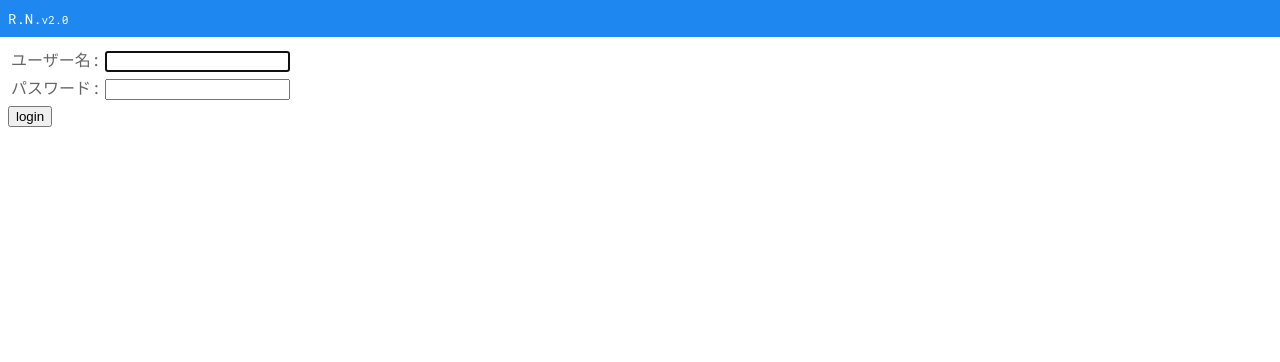
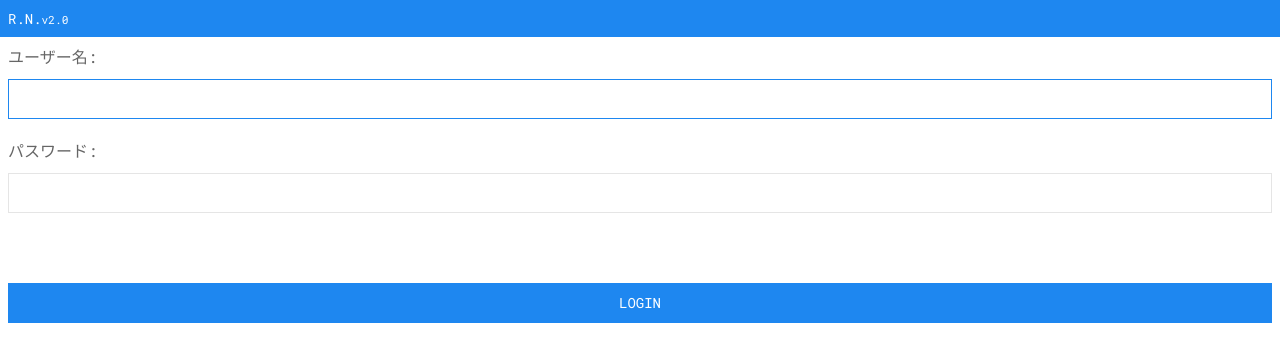
Before and after one commit to shg25/rnsite, a Django app: page /accounts/login/ in a window 1280 px wide. Shown: the top 362 px of the page. Run offline with Django 3.2, Linux system fonts and the light colour scheme; some libraries are stand-ins or nearby versions.

Commit message:
Djangoの入力フォームにCSSを適用

```diff
--- a/airs/templates/registration/login.html
+++ b/airs/templates/registration/login.html
@@ -1,5 +1,6 @@
 {% extends '../airs/base.html' %}
 {% comment %} {% load static %} {% endcomment %}
+{% load widget_tweaks %}
 
 {% block title %}ログイン - R.N.{% endblock title %}
 
@@ -23,18 +24,18 @@
 
 <form method="post" action="{% url 'login' %}">
 {% csrf_token %}
-<table>
-<tr>
-    <td>{{ form.username.label_tag }}</td>
-    <td>{{ form.username }}</td>
-</tr>
-<tr>
-    <td>{{ form.password.label_tag }}</td>
-    <td>{{ form.password }}</td>
-</tr>
-</table>
 
-<input type="submit" value="login">
+<div class="uk-margin-bottom">
+    <div class="uk-margin-small-bottom">{{ form.username.label_tag }}</div>
+    {{ form.username|add_class:"uk-input" }}
+</div>
+
+<div class="uk-margin-large-bottom">
+    <div class="uk-margin-small-bottom">{{ form.password.label_tag }}</div>
+    {{ form.password|add_class:"uk-input" }}
+</div>
+
+<input type="submit" value="login" class="uk-button uk-button-primary uk-width-1-1 uk-margin-small-bottom">
 <input type="hidden" name="next" value="{{ next }}">
 </form>
 
--- a/rnsite/settings.py
+++ b/rnsite/settings.py
@@ -38,6 +38,7 @@ INSTALLED_APPS = [
     'django.contrib.sessions',
     'django.contrib.messages',
     'django.contrib.staticfiles',
+    'widget_tweaks',
 ]
 
 MIDDLEWARE = [
```
